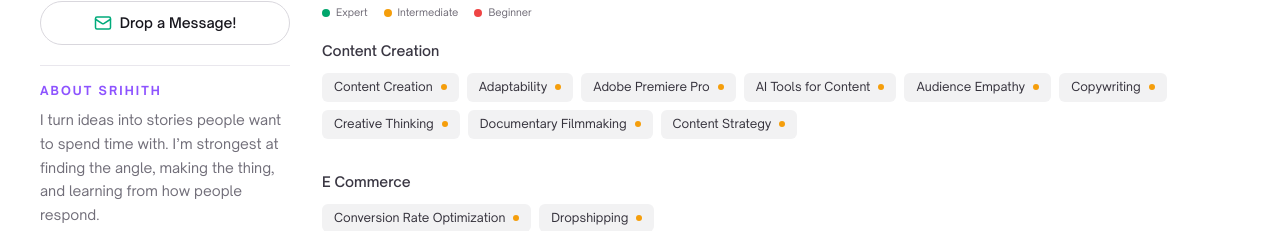
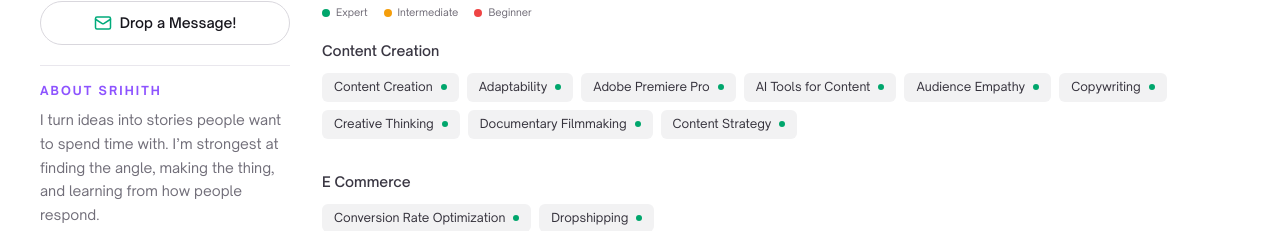
Before and after one commit to DeepuDevadas97/lit-school-app, a React (Vite) app: page / in a window 1280 px wide. Both pictures are taken after a click on the button "Skills". Shown: the part 569-800 px from the top of the page. Built offline with nearby package versions, Linux system fonts and the light colour scheme.

Commit message:
ui changes latest

```diff
--- a/src/App.jsx
+++ b/src/App.jsx
@@ -17,7 +17,12 @@ export default function App() {
     const [filter, setFilter] = useState("All work");
     const [projects, setProjects] = useState(initialProjects);
     const [experiences, setExperiences] = useState(initialExperiences);
-    const [skillGroups, setSkillGroups] = useState(initialSkillGroups);
+    const [skillGroups, setSkillGroups] = useState(() =>
+        initialSkillGroups.map((group) => ({
+            ...group,
+            skills: group.skills.map((name) => ({ name, level: "expert" })),
+        })),
+    );
     const [profile, setProfile] = useState(initialProfile);
     const [activeProject, setActiveProject] = useState(null);
     const [addOpen, setAddOpen] = useState(false);
@@ -102,7 +107,7 @@ export default function App() {
                           skills: [
                               ...group.skills.map((skill) =>
                                   typeof skill === "string"
-                                      ? { name: skill, level: "intermediate" }
+                                      ? { name: skill, level: "expert" }
                                       : skill,
                               ),
                               ...newSkillItems.filter(
--- a/src/components/AddSkillsModal/AddSkillsModal.jsx
+++ b/src/components/AddSkillsModal/AddSkillsModal.jsx
@@ -5,7 +5,7 @@ const categories = ["Content Creation", "E Commerce", "Digital Marketing", "Soci
 
 export default function AddSkillsModal({ onClose, onSave }) {
     const [category, setCategory] = useState(categories[0]);
-    const [level, setLevel] = useState("intermediate");
+    const [level, setLevel] = useState("expert");
     const [skillsText, setSkillsText] = useState("");
 
     const submit = (event) => {
--- a/src/components/SkillsSection/SkillsSection.jsx
+++ b/src/components/SkillsSection/SkillsSection.jsx
@@ -72,12 +72,12 @@ export default function SkillsSection({
                             {skills.map((skill, index) => (
                                 (() => {
                                     const name = typeof skill === "string" ? skill : skill.name;
-                                    const level = typeof skill === "string" ? "intermediate" : skill.level;
+                                    const level = typeof skill === "string" ? "expert" : skill.level || "expert";
                                     const levelClass = {
                                         expert: "bg-[#00a66c]",
                                         intermediate: "bg-[#f59e0b]",
                                         beginner: "bg-[#ef4444]",
-                                    }[level] || "bg-[#f59e0b]";
+                                    }[level] || "bg-[#00a66c]";
                                     return (
                                         <span
                                             key={`${category}-${name}-${index}`}
```
